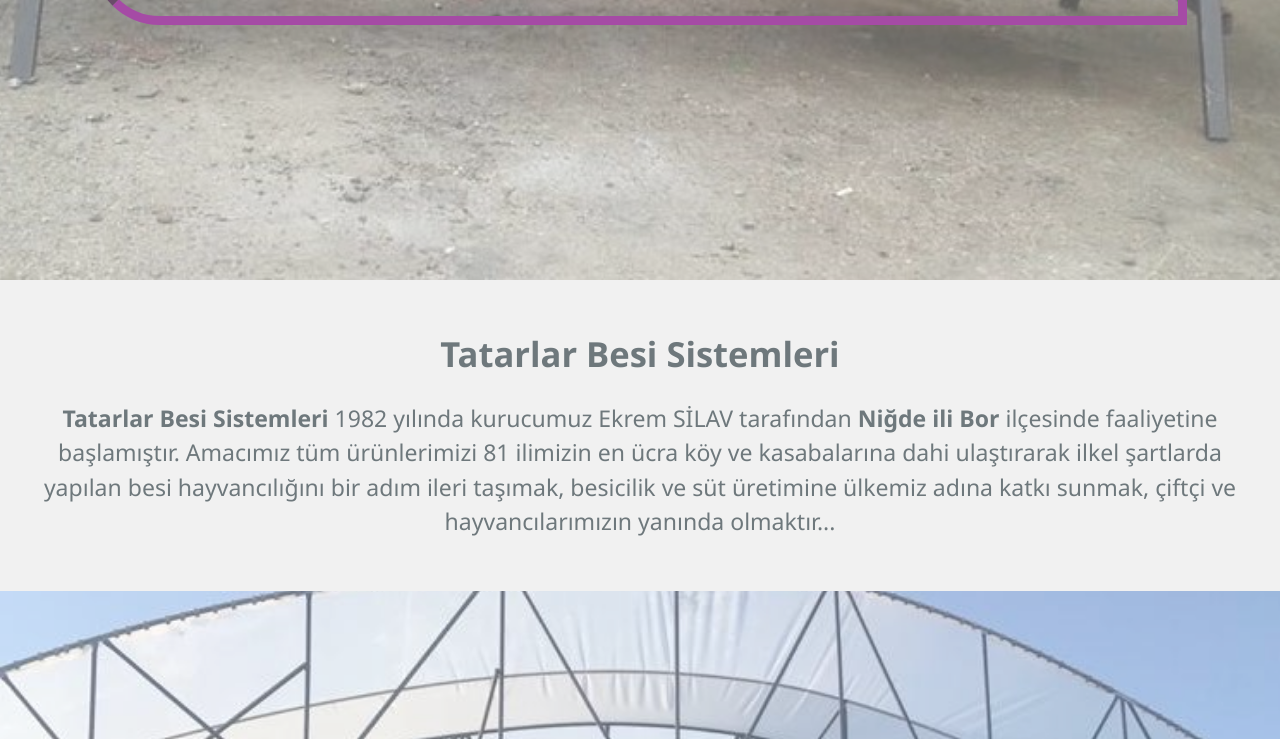
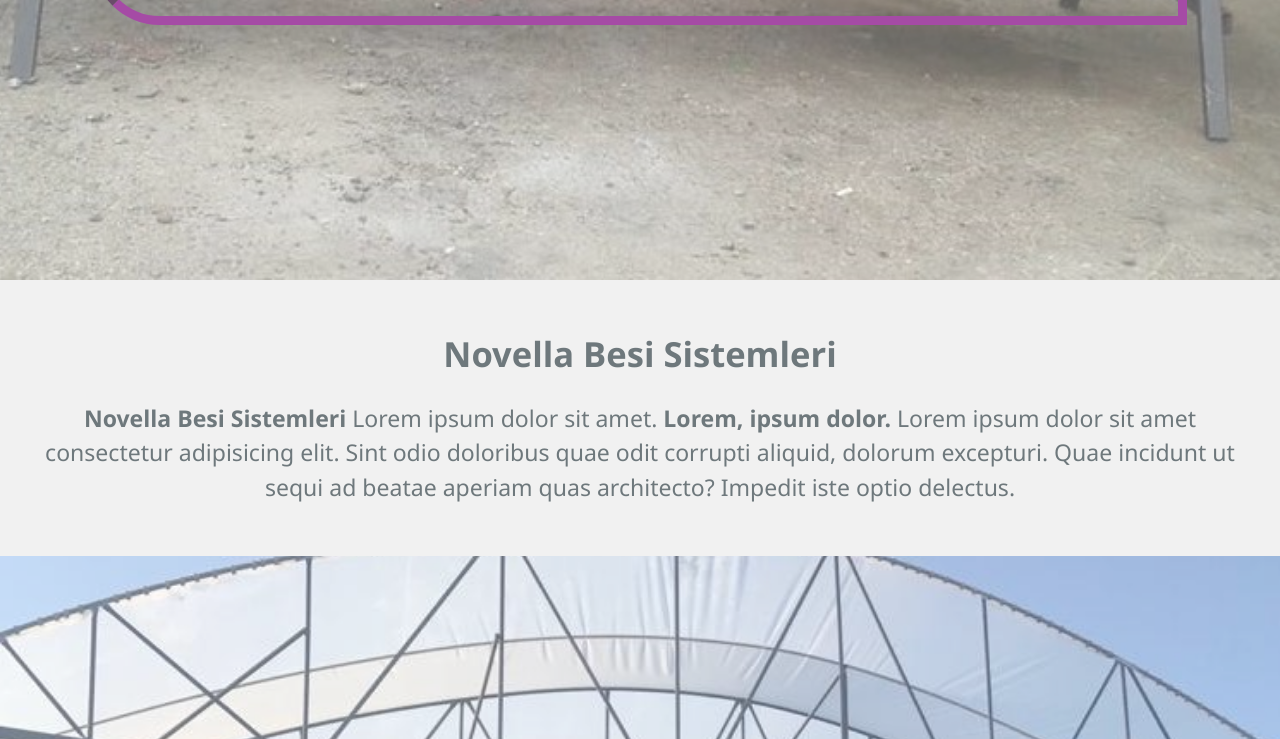
Before and after one commit to achieve-software/3parallaxweb, a plain HTML site: page index.html in a window 1280 px wide. Shown: the part 520-1259 px from the top of the page. Drawn offline with Linux system fonts and the light colour scheme.

Commit message:
parallaxx

```diff
--- a/index.html
+++ b/index.html
@@ -14,10 +14,10 @@
       </div>
     </div>
     <section class="section section-light">
-      <h2>Tatarlar Besi Sistemleri</h2>
+      <h2>Novella Besi Sistemleri</h2>
       <p>
-        <b> Tatarlar Besi Sistemleri</b> 1982 yılında kurucumuz Ekrem SİLAV tarafından
-        <b> Niğde ili Bor </b>ilçesinde faaliyetine başlamıştır. Amacımız tüm ürünlerimizi 81 ilimizin en ücra köy ve kasabalarına dahi ulaştırarak ilkel şartlarda yapılan besi hayvancılığını bir adım ileri taşımak, besicilik ve süt üretimine ülkemiz adına katkı sunmak, çiftçi ve hayvancılarımızın yanında olmaktır...
+        <b> Novella Besi Sistemleri</b> Lorem ipsum dolor sit amet.
+        <b> Lorem, ipsum dolor. </b>Lorem ipsum dolor sit amet consectetur adipisicing elit. Sint odio doloribus quae odit corrupti aliquid, dolorum excepturi. Quae incidunt ut sequi ad beatae aperiam quas architecto? Impedit iste optio delectus.
       </p>
     </section>
     <div class="background--image2">
```
Also changed, not shown: img/bg4.jpg, img/cw.jpg.
